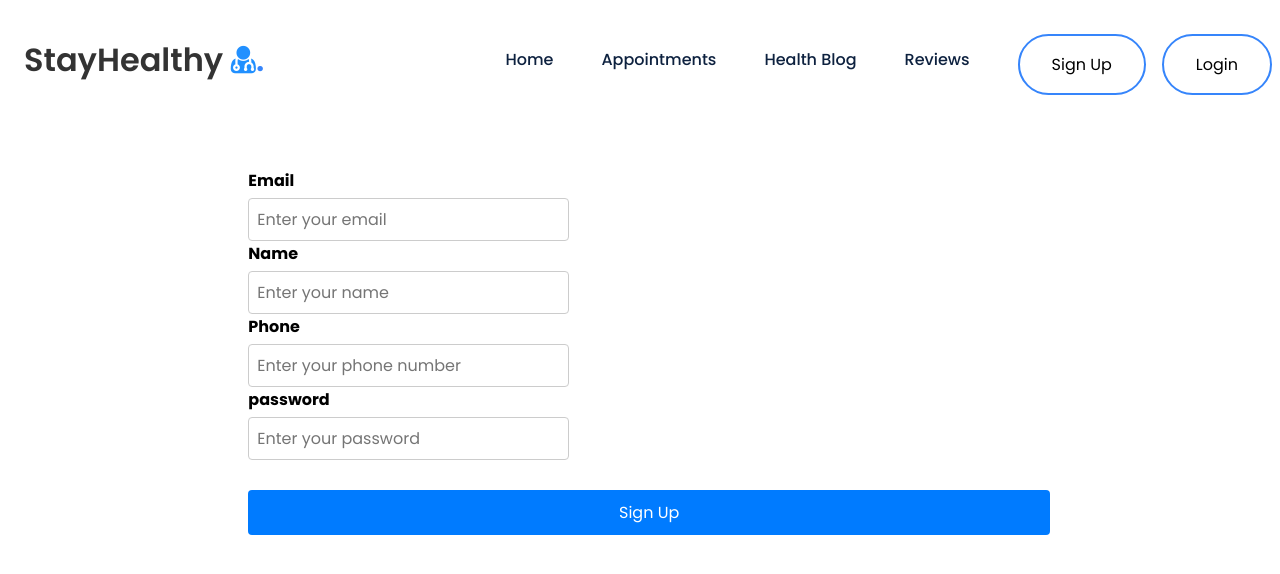
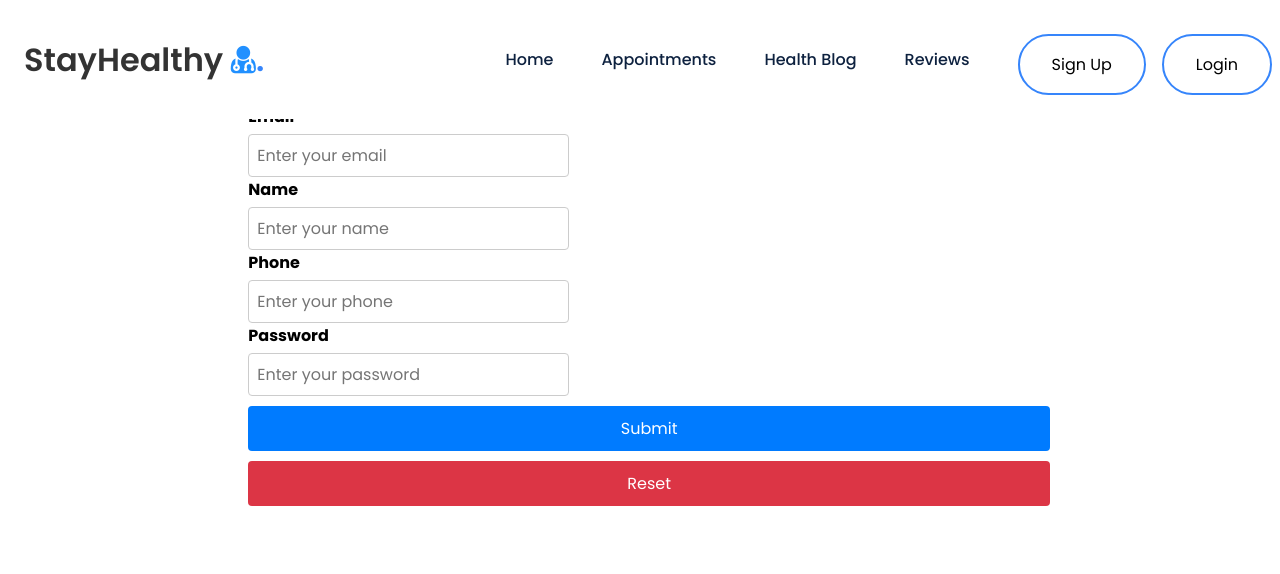
Before and after one commit to alemlishar/Ibm-Frontend-Capstone-Medical-appointment, a React (Create React App) app: page /Sign_Up in a window 1280 px wide. Shown: the top 574 px of the page. Built offline with nearby package versions, Linux system fonts and the light colour scheme.

Commit message:
signup fix

```diff
--- a/src/Components/Navbar/Navbar.js
+++ b/src/Components/Navbar/Navbar.js
@@ -81,12 +81,12 @@ const Navbar = () => {
         ) : (
           <>
             <li className="link">
-              <Link to="/signup">
+              <Link to="/Sign_Up">
                 <button className="btn1">Sign Up</button>
               </Link>
             </li>
             <li className="link">
-              <Link to="/login">
+              <Link to="/Login">
                 <button className="btn1">Login</button>
               </Link>
             </li>
--- a/src/Components/Sign_Up/Sign_Up.js
+++ b/src/Components/Sign_Up/Sign_Up.js
@@ -3,10 +3,6 @@ import './Sign_Up.css'
 import { Link, useNavigate } from 'react-router-dom';
 import { API_URL } from '../../config';
 const Sign_Up = () => {
-
-    const styleColor = { color: "#2190FF" }
-    const styleMarign = { margintop: "5%" }
-
     const [name, setName] = useState('');
     const [email, setEmail] = useState('');
     const [phone, setPhone] = useState('');
@@ -29,7 +25,6 @@ const Sign_Up = () => {
             }),
         });
         const json = await response.json();
-       // console.log("url" + API_URL + json);
         if (json.authtoken) {
             sessionStorage.setItem("auth-token", json.authtoken);
             sessionStorage.setItem("name", name);
@@ -37,7 +32,7 @@ const Sign_Up = () => {
             sessionStorage.setItem("phone", phone);
             sessionStorage.setItem("email", email);
             // Redirect to home page
-           navigate("/");   //on directing to home page you need to give logic to change login and signup buttons with name of the user and logout button where you have implemented Navbar functionality
+            navigate("/");   //on directing to home page you need to give logic to change login and signup buttons with name of the user and logout button where you have implemented Navbar functionality
             window.location.reload();
         } else {
             if (json.errors) {
@@ -50,29 +45,29 @@ const Sign_Up = () => {
         }
     };
     return (
-        <div className="container" style={{styleMarign}}>
+        <div className="container" style={{marginTop:'5%'}}>
         <div className="signup-grid">
         <div className="signup-form">
          <form method="POST" onSubmit={register}>
            <div className="form-group">
                 <label htmlFor="email">Email</label>
                  <input value={email} onChange={(e) => setEmail(e.target.value)} type="email" name="email" id="email" className="form-control" placeholder="Enter your email" aria-describedby="helpId" />
-                 {showerr && <div className="err" style={styleColor}>{showerr}</div>}
+                 {showerr && <div className="err" style={{ color: 'red' }}>{showerr}</div>}
                  <label htmlFor="name">Name</label>
                  <input value={name} onChange={(e) => setName(e.target.value)} type="text" name="name" id="name" className="form-control" placeholder="Enter your name" aria-describedby="helpId" />
-                 <label htmlFor="phone">Phone</label>
-                 <input value={phone} onChange={(e) => setPhone(e.target.value)} type="number" name="phone" id="phone" className="form-control" placeholder="Enter your phone number" aria-describedby="helpId" />
-                 <label htmlFor="password">password</label>
-                 <input value={password} onChange={(e) => setPassword(e.target.value)} type="password" name="password" id="password" className="form-control" placeholder="Enter your password" aria-describedby="helpId" />
-          </div>
-          <div className="btn-group">
-                <button type="submit" className="btn btn-primary mb-2 mr-1 waves-effect waves-light">Sign Up</button>
-              </div>
-                </form>
+                 <label htmlFor="email">Phone</label>
+                 <input value={phone} onChange={(e) => setPhone(e.target.value)} type="tel" name="phone" id="phone" className="form-control" placeholder="Enter your phone" aria-describedby="helpId" />
+                 <label htmlFor="password">Password</label>
+                 <input value={password} onChange={(e) => setPassword(e.target.value)}  name="password" id="password" className="form-control" placeholder="Enter your password" aria-describedby="helpId" />
+                 <div className="btn-group">
+                        <button type="submit" className="btn btn-primary mb-2 mr-1 waves-effect waves-light">Submit</button>
+                        <button type="reset" className="btn btn-danger mb-2 waves-effect waves-light">Reset</button>
+                </div>
+                        </div>
+         </form>
          </div>
          </div>
          </div>
- //Sign up role is not stored in database. You can apply logic for this according to your react code.
     );
 }
 export default Sign_Up;
```
Also changed, not shown: 1 other file (tests, documents, lock files or other folders).
